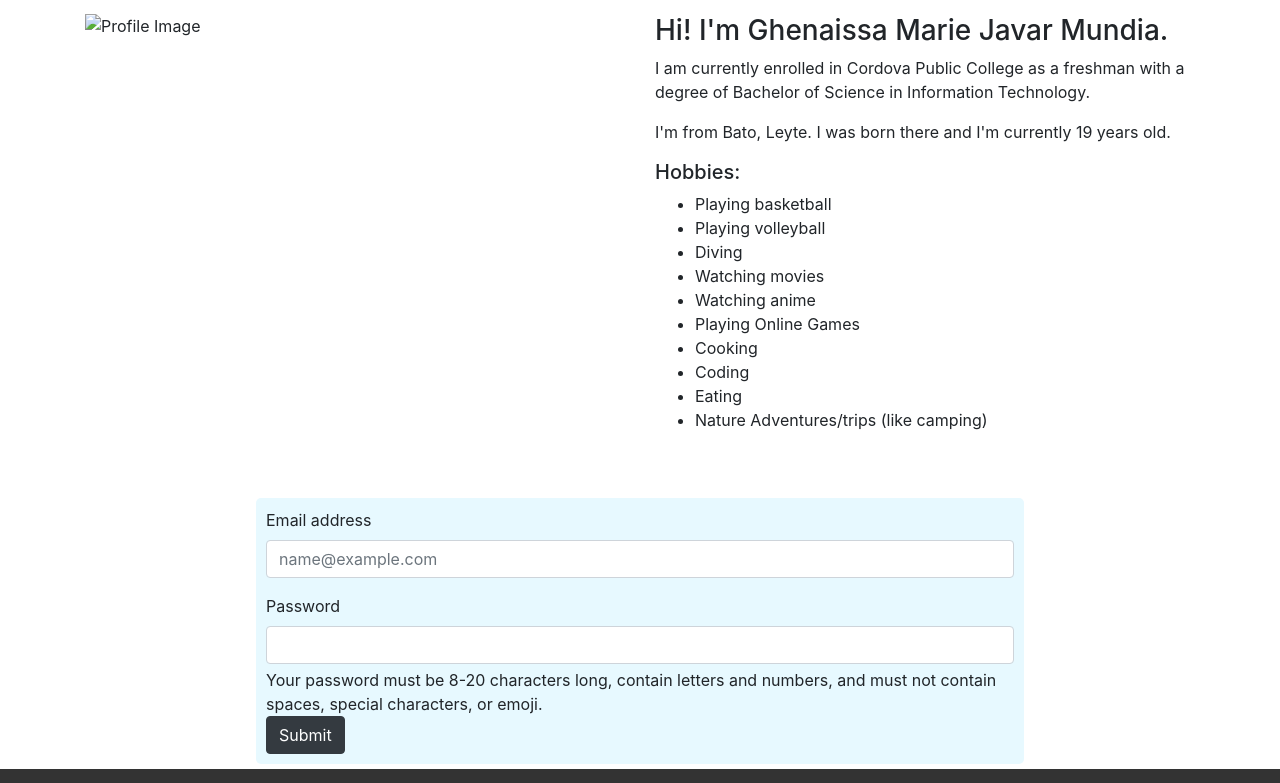
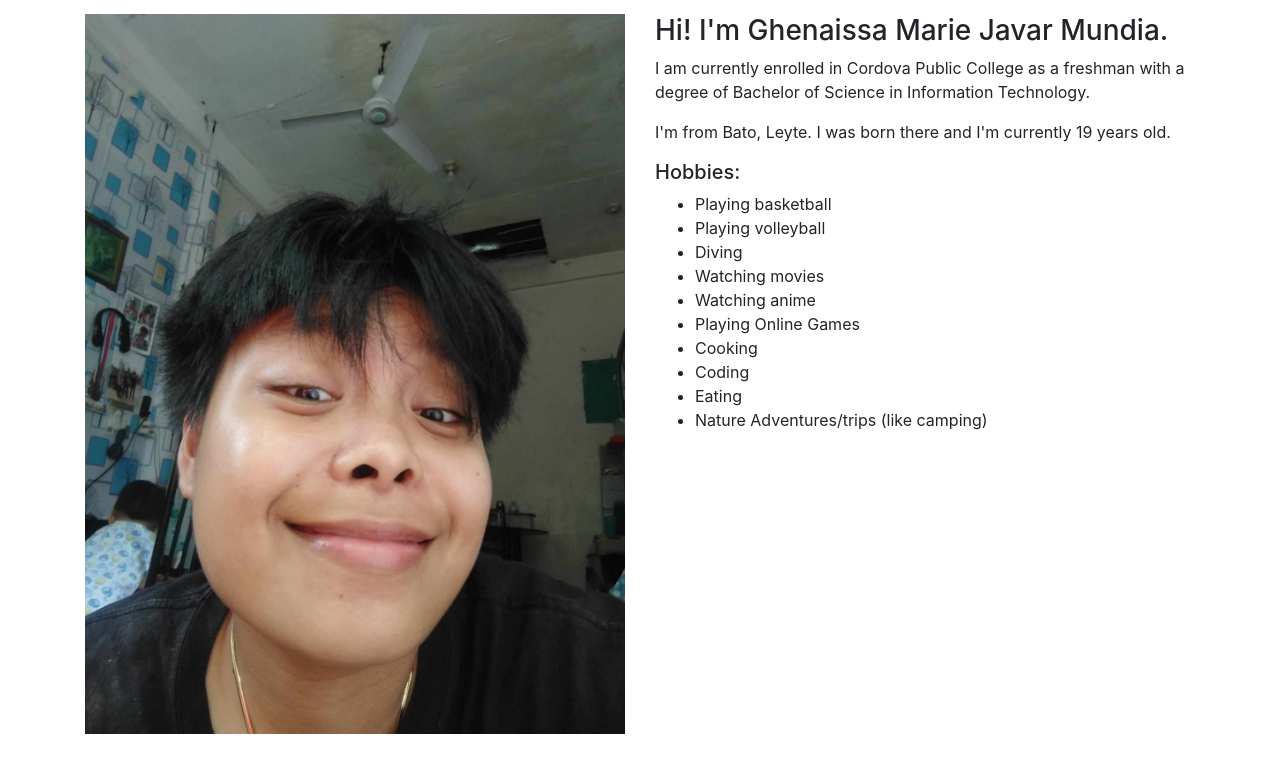
Before and after one commit to ChaRizz0924/PersonalHomePage, a plain HTML site: page index.html in a window 1280 px wide. Shown: the part 158-941 px from the top of the page. Drawn offline with nearby package versions, Linux system fonts and the light colour scheme.

Commit message:
Update index.html

```diff
--- a/index.html
+++ b/index.html
@@ -72,7 +72,7 @@
       <h1><b>Who is Ghenaissa?</b></h1>
       <div class="row">
         <div class="col-md-6" id="home">
-          <img src="c:\Users\pc2\OneDrive\Desktop\434206002_1406116413352597_1209243864877919611_n.jpg" alt="Profile Image">
+          <img src="PROFILE2.jpeg" alt="Profile Image">
         </div>
         <div class="col-md-6" id="about">
           <h3>Hi! I'm Ghenaissa Marie Javar Mundia.</h3>
```
